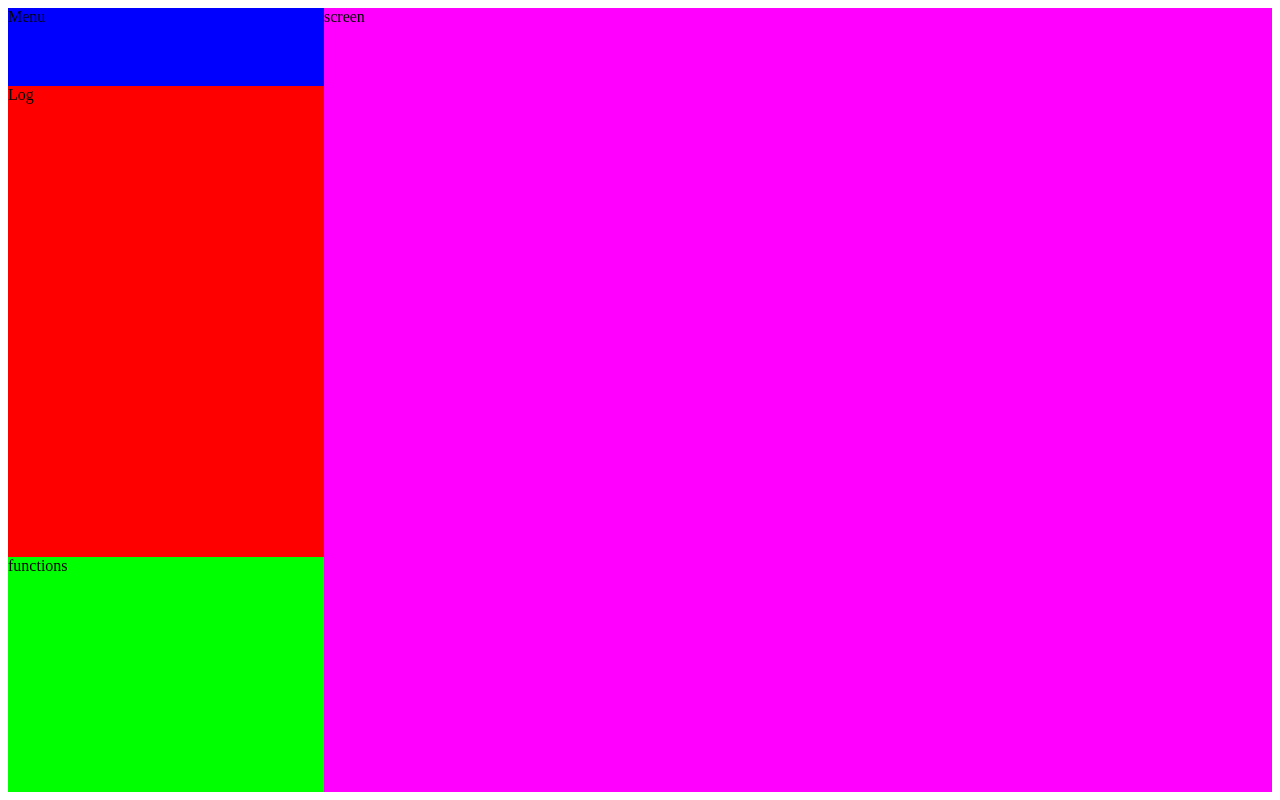
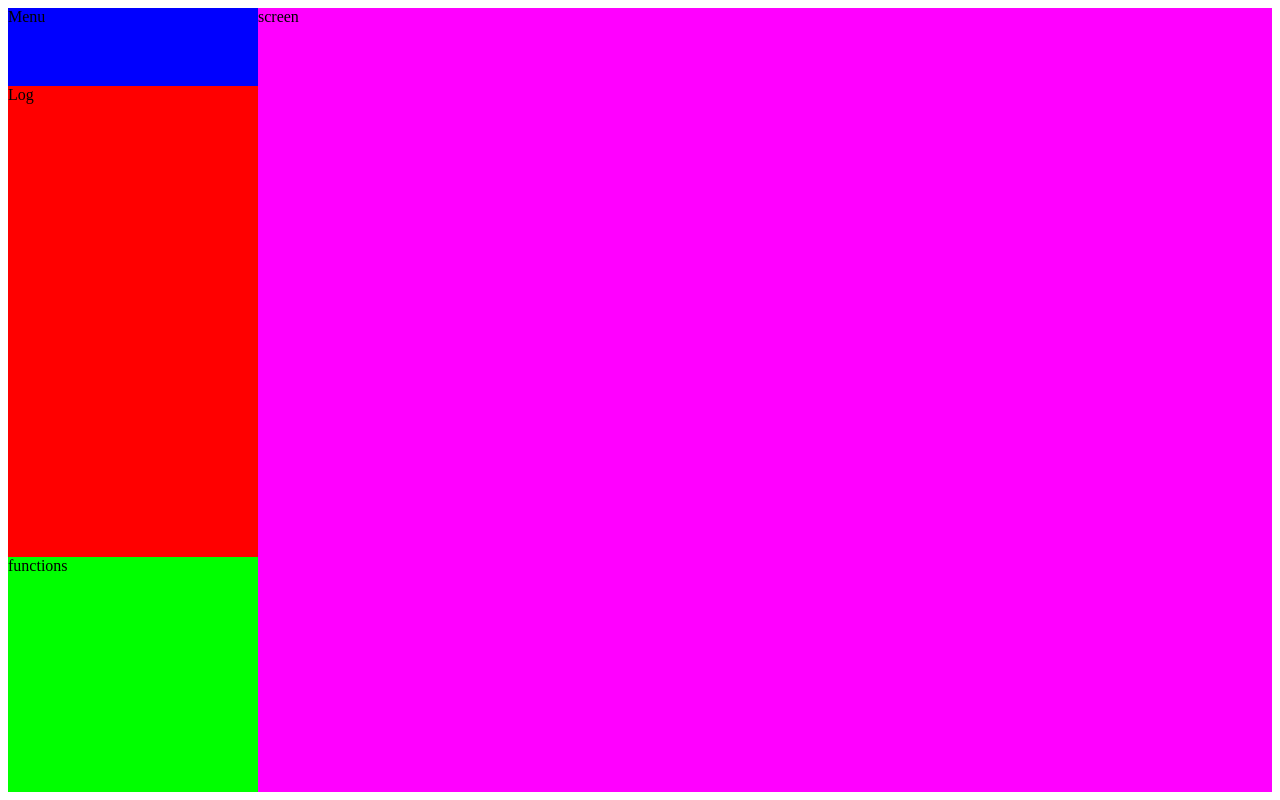
Before and after one commit to VootLejin/NecroManager, a PHP site: page / in a window 1280 px wide. Run offline with PHP 8.4, Linux system fonts and the light colour scheme.

Commit message:
update CSS

```diff
--- a/StyleSheets/default.css
+++ b/StyleSheets/default.css
@@ -7,7 +7,7 @@ CSS Necro Manager
 	top: 0;
 	left: 0;
 	float: left;
-	width: 25%;
+	width: 250px;
 	height: 100%;
 /* 	border-top: 2px solid black; */
 /* 	border-bottom: 2px solid black; */
@@ -34,11 +34,12 @@ CSS Necro Manager
 
 }
 .screen{
-/* 	position: right; */
+/* 	position: absolute; */
 	height: 100%;
-	width: 75%;
+	right: 0;
+	left: 250px;
 /* 	border: 2px solid black; */
-	float: right;
+/* 	float: right; */
 /* 	clear: left; */
 	background-color: rgb(100%,0%,100%);
 }
```
